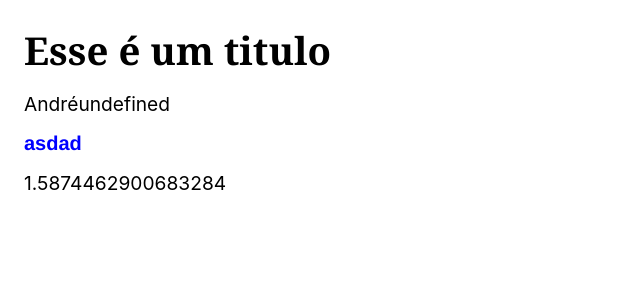
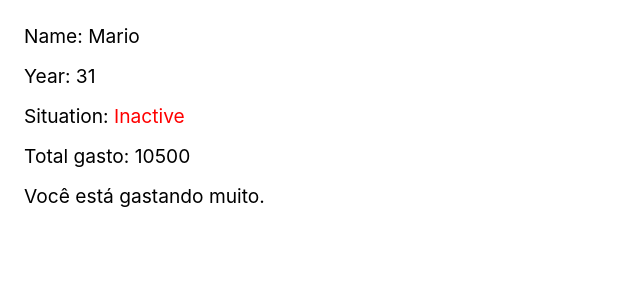
Before and after one commit to johndiegodeoliveirasilva/appreact, a React (Create React App) app: page / in a window 1280 px wide. Shown: the top 300 px of the page, without its empty margins (0-640 px from the left). Built offline with nearby package versions, Linux system fonts and the light colour scheme.

Commit message:
exercicies 2

```diff
--- a/src/App.js
+++ b/src/App.js
@@ -1,28 +1,49 @@
 import React from 'react';
 
+// Mostre os dados da aplicação, como apresentado no video
+// Não utilize CSS externo, use o style para mudar as cores
+// Se a situalçai estiver ativa pinte de verde, inativa vermelho
+// Se o gasto for maior que 10000 mostre uma mensagem
+
+const luana = {
+  client: 'Luana',
+  year: 27,
+  purchases: [
+    { name: 'Notebook', price: 'R$ 2500' },
+    { name: 'Geladeira', price: 'R$ 3000' },
+    { name: 'SmartPhone', price: 'R$ 1500'},
+  ],
+  active: true,
+}
+
+const mario = {
+  client: 'Mario',
+  year: 31,
+  purchases: [
+    { name: 'Notebook', price: 'R$ 2500' },
+    { name: 'Geladeira', price: 'R$ 3000' },
+    { name: 'SmartPhone', price: 'R$ 1500' },
+    { name: 'Guitarra', price: 'R$ 3500'},
+  ],
+  active: false,
+};
+
+function total_spend(data) {
+  return data.purchases.map(function(element){
+    return parseInt(element.price.replace('R$ ', ''))
+  }).reduce((previousValue, currentValue) => previousValue + currentValue);
+}
+
 const App = () => {
-  const random = Math.random();
-
-  const active = false;
-
-  const title = <h1>Esse é um titulo</h1>;
-
-  const styleH1 = {
-    color: 'blue',
-    fontSize: '20px',
-    fontFamily: 'Helvetica',
-  }
-
-  function showName(sobrenome) {
-    return 'André' + sobrenome;
-  }
+  const dada = mario
 
   return (
     <>
-      {title}
-      {showName()}
-      <h1 style={styleH1}>asdad</h1>
-      <p className={active ? 'active': 'inactive'}>{(random * 100)/ 50}</p>
+    <p>Name: {dada.client}</p>
+    <p>Year: {dada.year}</p>
+    <p>Situation: <span style={{color: dada.active ? "green": "red"}}>{dada.active ? "Active": "Inactive" }</span></p>
+    <p>Total gasto: {total_spend(dada)}</p>
+    {total_spend(dada) > 10000 && <p>Você está gastando muito.</p>}
     </>
   );
 }
```
